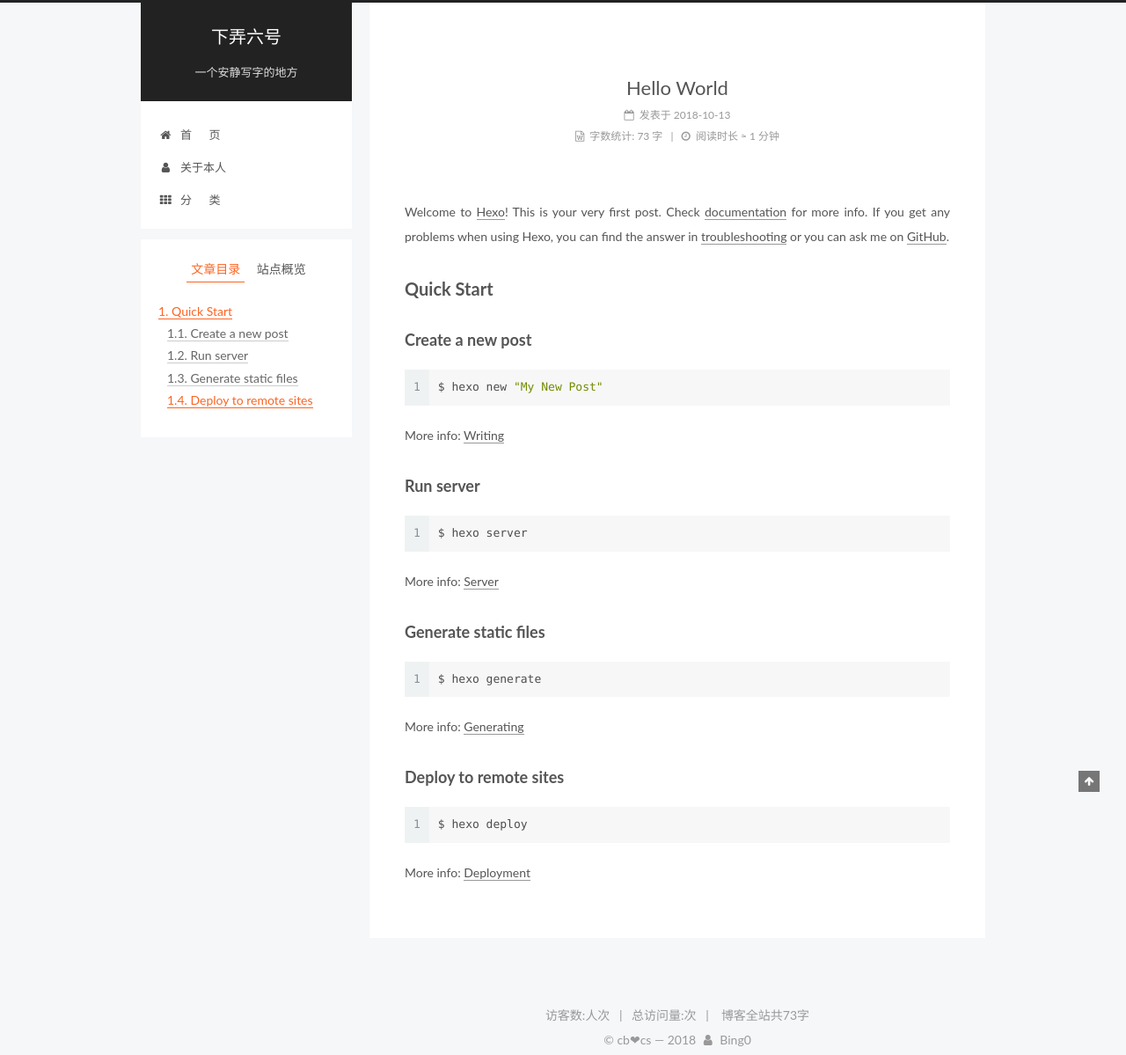
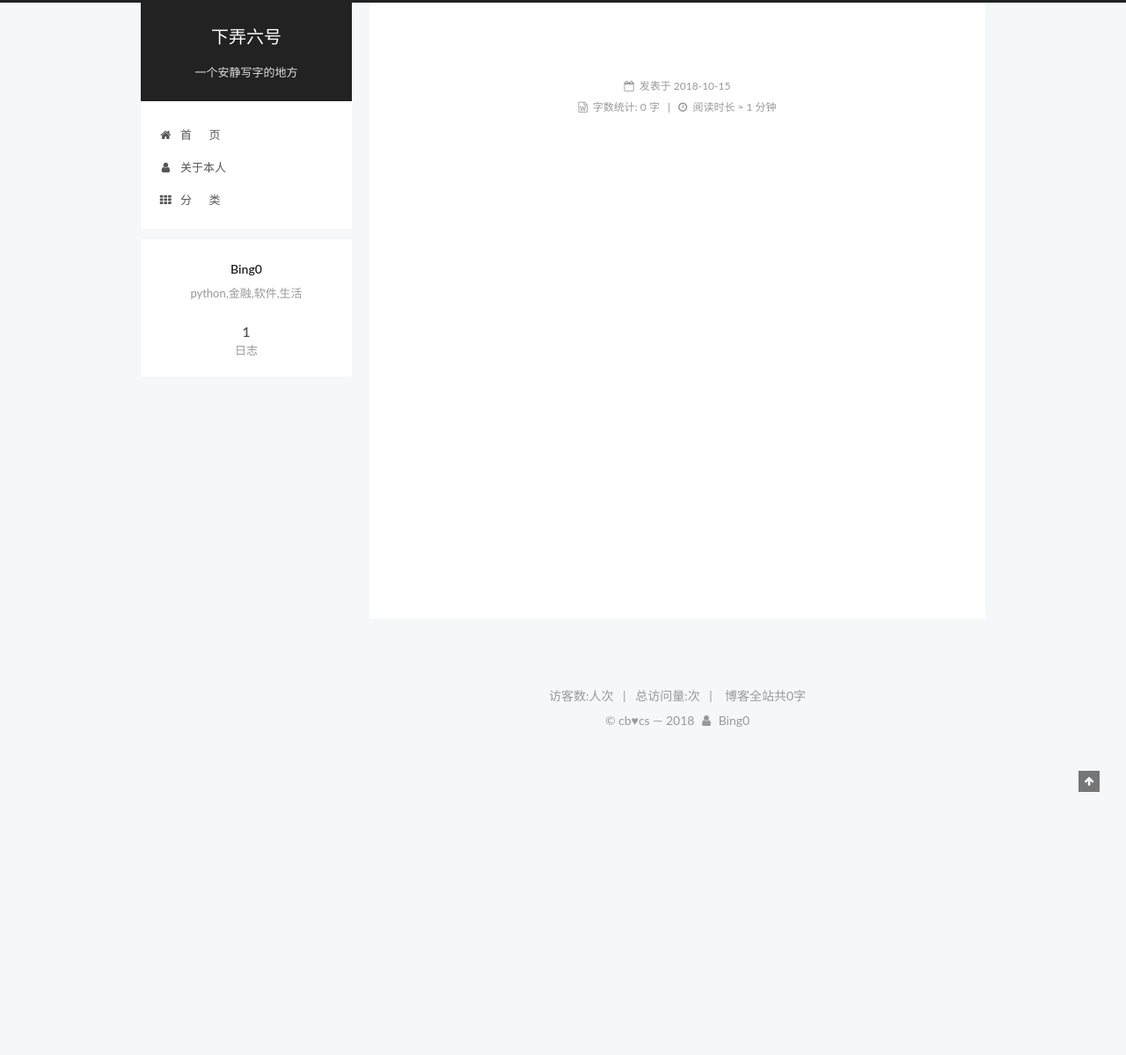
Before and after one commit to jydcb003/jydcb003.github.io, a plain HTML site: page 2018/10/15/first/index.html in a window 1280 px wide. Shown: the whole page at 88% size. After the commit the page ends 853 px from the top, so only its background shows below. Drawn offline with Linux system fonts and the light colour scheme; some packages are replaced by stand-ins of ours; a script that the page names is missing.

Commit message:
Site updated: 2018-10-15 20:17:49

```diff
--- a/2018/10/13/hello-world/index.html
+++ b/2018/10/15/first/index.html
@@ -79,17 +79,17 @@
 
 
 
-<meta name="description" content="Welcome to Hexo! This is your very first post. Check documentation for more info. If you get any problems when using Hexo, you can find the answer in troubleshooting or you can ask me on GitHub. Quick">
+<meta name="description" content="python,金融,软件,生活">
 <meta property="og:type" content="article">
-<meta property="og:title" content="Hello World">
-<meta property="og:url" content="https://jydcb003.github.io/2018/10/13/hello-world/index.html">
+<meta property="og:title" content="下弄六号">
+<meta property="og:url" content="https://jydcb003.github.io/2018/10/15/first/index.html">
 <meta property="og:site_name" content="下弄六号">
-<meta property="og:description" content="Welcome to Hexo! This is your very first post. Check documentation for more info. If you get any problems when using Hexo, you can find the answer in troubleshooting or you can ask me on GitHub. Quick">
+<meta property="og:description" content="python,金融,软件,生活">
 <meta property="og:locale" content="zh-Hans">
-<meta property="og:updated_time" content="2018-10-13T02:37:50.125Z">
+<meta property="og:updated_time" content="2018-10-15T11:49:34.673Z">
 <meta name="twitter:card" content="summary">
-<meta name="twitter:title" content="Hello World">
-<meta name="twitter:description" content="Welcome to Hexo! This is your very first post. Check documentation for more info. If you get any problems when using Hexo, you can find the answer in troubleshooting or you can ask me on GitHub. Quick">
+<meta name="twitter:title" content="下弄六号">
+<meta name="twitter:description" content="python,金融,软件,生活">
 
 
 
@@ -119,13 +119,13 @@
 
 
 
-  <link rel="canonical" href="https://jydcb003.github.io/2018/10/13/hello-world/"/>
+  <link rel="canonical" href="https://jydcb003.github.io/2018/10/15/first/"/>
 
 
 
 
 
-  <title>Hello World | 下弄六号</title>
+  <title> | 下弄六号</title>
 
 
 
@@ -242,7 +242,7 @@
 
 
   <div class="post-block">
-    <link itemprop="mainEntityOfPage" href="https://jydcb003.github.io/2018/10/13/hello-world/">
+    <link itemprop="mainEntityOfPage" href="https://jydcb003.github.io/2018/10/15/first/">
 
     <span hidden itemprop="author" itemscope itemtype="http://schema.org/Person">
       <meta itemprop="name" content="Bing0">
@@ -259,7 +259,7 @@
 
 
 
-          <h1 class="post-title" itemprop="name headline">Hello World</h1>
+          <h1 class="post-title" itemprop="name headline"></h1>
 
 
         <div class="post-meta">
@@ -271,8 +271,8 @@
 
                 <span class="post-meta-item-text">发表于</span>
 
-              <time title="创建于" itemprop="dateCreated datePublished" datetime="2018-10-13T10:37:50+08:00">
-                2018-10-13
+              <time title="创建于" itemprop="dateCreated datePublished" datetime="2018-10-15T19:49:34+08:00">
+                2018-10-15
               </time>
 
 
@@ -303,7 +303,7 @@
                   <span class="post-meta-item-text">字数统计&#58;</span>
 
                 <span title="字数统计">
-                  73 字
+                  0 字
                 </span>
 
 
@@ -340,15 +340,6 @@
 
 
 
-        <p>Welcome to <a href="https://hexo.io/" target="_blank" rel="noopener">Hexo</a>! This is your very first post. Check <a href="https://hexo.io/docs/" target="_blank" rel="noopener">documentation</a> for more info. If you get any problems when using Hexo, you can find the answer in <a href="https://hexo.io/docs/troubleshooting.html" target="_blank" rel="noopener">troubleshooting</a> or you can ask me on <a href="https://github.com/hexojs/hexo/issues" target="_blank" rel="noopener">GitHub</a>.</p>
-<h2 id="Quick-Start"><a href="#Quick-Start" class="headerlink" title="Quick Start"></a>Quick Start</h2><h3 id="Create-a-new-post"><a href="#Create-a-new-post" class="headerlink" title="Create a new post"></a>Create a new post</h3><figure class="highlight bash"><table><tr><td class="gutter"><pre><span class="line">1</span><br></pre></td><td class="code"><pre><span class="line">$ hexo new <span class="string">"My New Post"</span></span><br></pre></td></tr></table></figure>
-<p>More info: <a href="https://hexo.io/docs/writing.html" target="_blank" rel="noopener">Writing</a></p>
-<h3 id="Run-server"><a href="#Run-server" class="headerlink" title="Run server"></a>Run server</h3><figure class="highlight bash"><table><tr><td class="gutter"><pre><span class="line">1</span><br></pre></td><td class="code"><pre><span class="line">$ hexo server</span><br></pre></td></tr></table></figure>
-<p>More info: <a href="https://hexo.io/docs/server.html" target="_blank" rel="noopener">Server</a></p>
-<h3 id="Generate-static-files"><a href="#Generate-static-files" class="headerlink" title="Generate static files"></a>Generate static files</h3><figure class="highlight bash"><table><tr><td class="gutter"><pre><span class="line">1</span><br></pre></td><td class="code"><pre><span class="line">$ hexo generate</span><br></pre></td></tr></table></figure>
-<p>More info: <a href="https://hexo.io/docs/generating.html" target="_blank" rel="noopener">Generating</a></p>
-<h3 id="Deploy-to-remote-sites"><a href="#Deploy-to-remote-sites" class="headerlink" title="Deploy to remote sites"></a>Deploy to remote sites</h3><figure class="highlight bash"><table><tr><td class="gutter"><pre><span class="line">1</span><br></pre></td><td class="code"><pre><span class="line">$ hexo deploy</span><br></pre></td></tr></table></figure>
-<p>More info: <a href="https://hexo.io/docs/deployment.html" target="_blank" rel="noopener">Deployment</a></p>
 
 
     </div>
@@ -417,17 +408,8 @@
 
 
 
-        <ul class="sidebar-nav motion-element">
-          <li class="sidebar-nav-toc sidebar-nav-active" data-target="post-toc-wrap">
-            文章目录
-          </li>
-          <li class="sidebar-nav-overview" data-target="site-overview-wrap">
-            站点概览
-          </li>
-        </ul>
 
-
-      <section class="site-overview-wrap sidebar-panel">
+      <section class="site-overview-wrap sidebar-panel sidebar-panel-active">
         <div class="site-overview">
           <div class="site-author motion-element" itemprop="author" itemscope itemtype="http://schema.org/Person">
 
@@ -470,22 +452,6 @@
       </section>
 
 
-      <!--noindex-->
-        <section class="post-toc-wrap motion-element sidebar-panel sidebar-panel-active">
-          <div class="post-toc">
-
-
-
-
-
-
-              <div class="post-toc-content"><ol class="nav"><li class="nav-item nav-level-2"><a class="nav-link" href="#Quick-Start"><span class="nav-number">1.</span> <span class="nav-text">Quick Start</span></a><ol class="nav-child"><li class="nav-item nav-level-3"><a class="nav-link" href="#Create-a-new-post"><span class="nav-number">1.1.</span> <span class="nav-text">Create a new post</span></a></li><li class="nav-item nav-level-3"><a class="nav-link" href="#Run-server"><span class="nav-number">1.2.</span> <span class="nav-text">Run server</span></a></li><li class="nav-item nav-level-3"><a class="nav-link" href="#Generate-static-files"><span class="nav-number">1.3.</span> <span class="nav-text">Generate static files</span></a></li><li class="nav-item nav-level-3"><a class="nav-link" href="#Deploy-to-remote-sites"><span class="nav-number">1.4.</span> <span class="nav-text">Deploy to remote sites</span></a></li></ol></li></ol></div>
-
-
-          </div>
-        </section>
-      <!--/noindex-->
-
 
 
 
@@ -527,10 +493,10 @@
 
 <div class="theme-info">
   <div class="powered-by"></div>
-  <span class="post-count">博客全站共73字</span>
+  <span class="post-count">博客全站共0字</span>
 </div>
 
-<div class="copyright">&copy; cb❤cs &mdash; <span itemprop="copyrightYear">2018</span>
+<div class="copyright">&copy; cb♥cs &mdash; <span itemprop="copyrightYear">2018</span>
   <span class="with-love">
     <i class="fa fa-user"></i>
   </span>
--- a/css/main.css
+++ b/css/main.css
@@ -1935,7 +1935,7 @@ img:hover {
   width: 4px;
   height: 4px;
   border-radius: 50%;
-  background: #203d0b;
+  background: #94e22e;
 }
 .links-of-blogroll {
   font-size: 13px;
```
Also changed, not shown: about/index.html (+2 -2 lines), archives/2018/10/index.html (+7 -7 lines), archives/2018/index.html (+7 -7 lines), archives/index.html (+7 -7 lines), categories/index.html (+2 -2 lines), index.html (+10 -10 lines), tags/index.html (+2 -2 lines), images/favicon.png (added).
